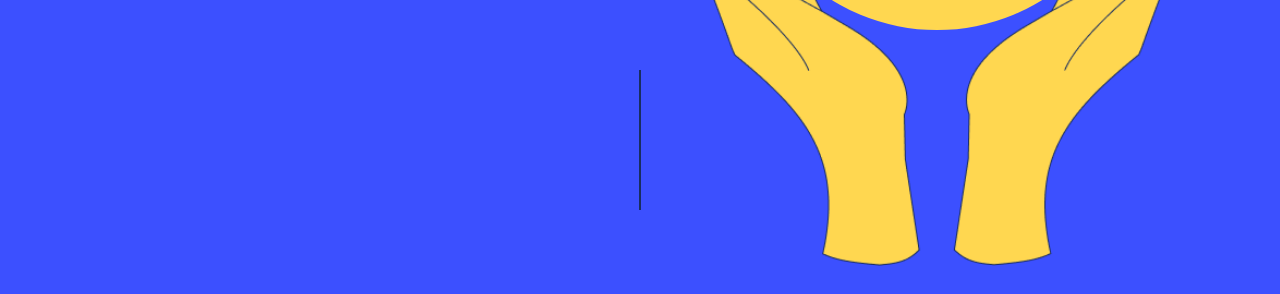
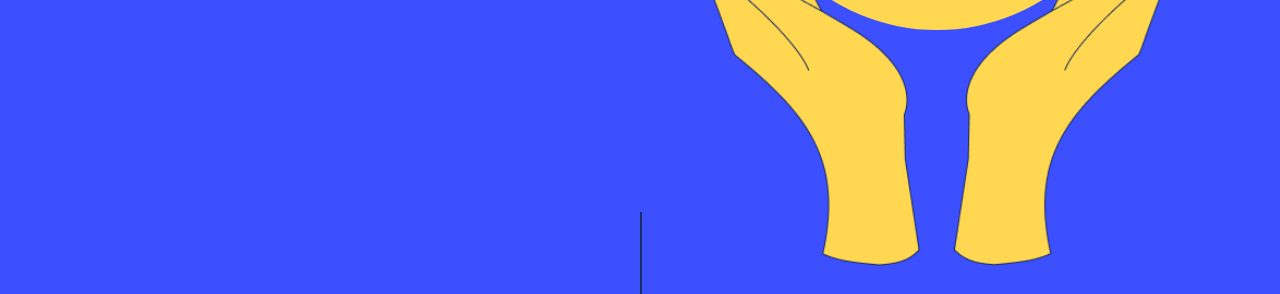
Before and after one commit to tehxueer29/Proj-Heartcode-Y2, a plain HTML site: page index.html in a window 1280 px wide. Shown: the part 504-798 px from the top of the page. Drawn offline with nearby package versions, Linux system fonts and the light colour scheme.

Commit message:
Update new.css

```diff
--- a/new.css
+++ b/new.css
@@ -186,8 +186,9 @@ h1 {
 }
 
 .position-arrow {
-    position: relative;
-    bottom: -5vh;
+    position: absolute;
+    left: 50vw;
+    bottom: -2vh;
     height: 100px;
 }
 
```
